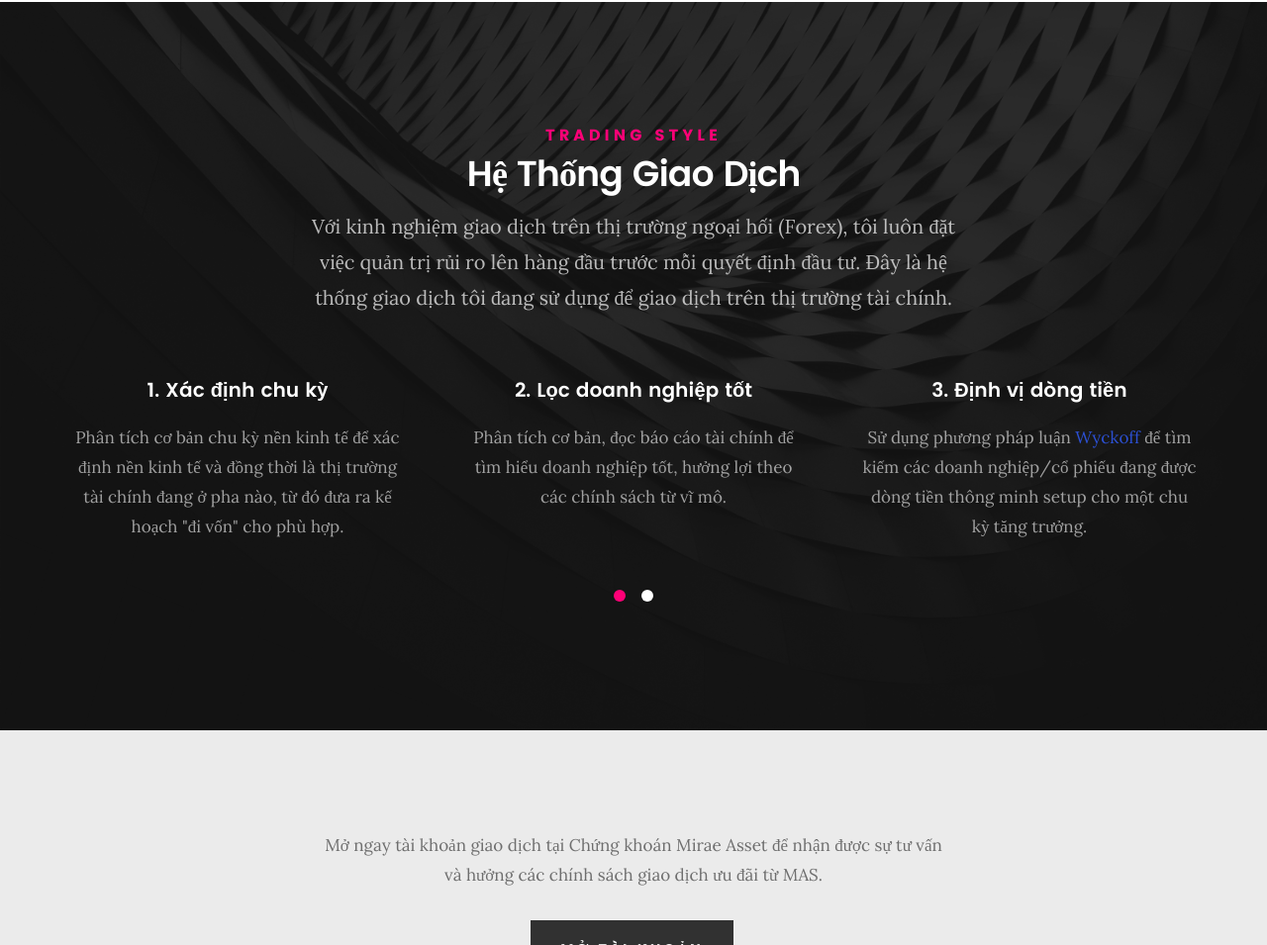
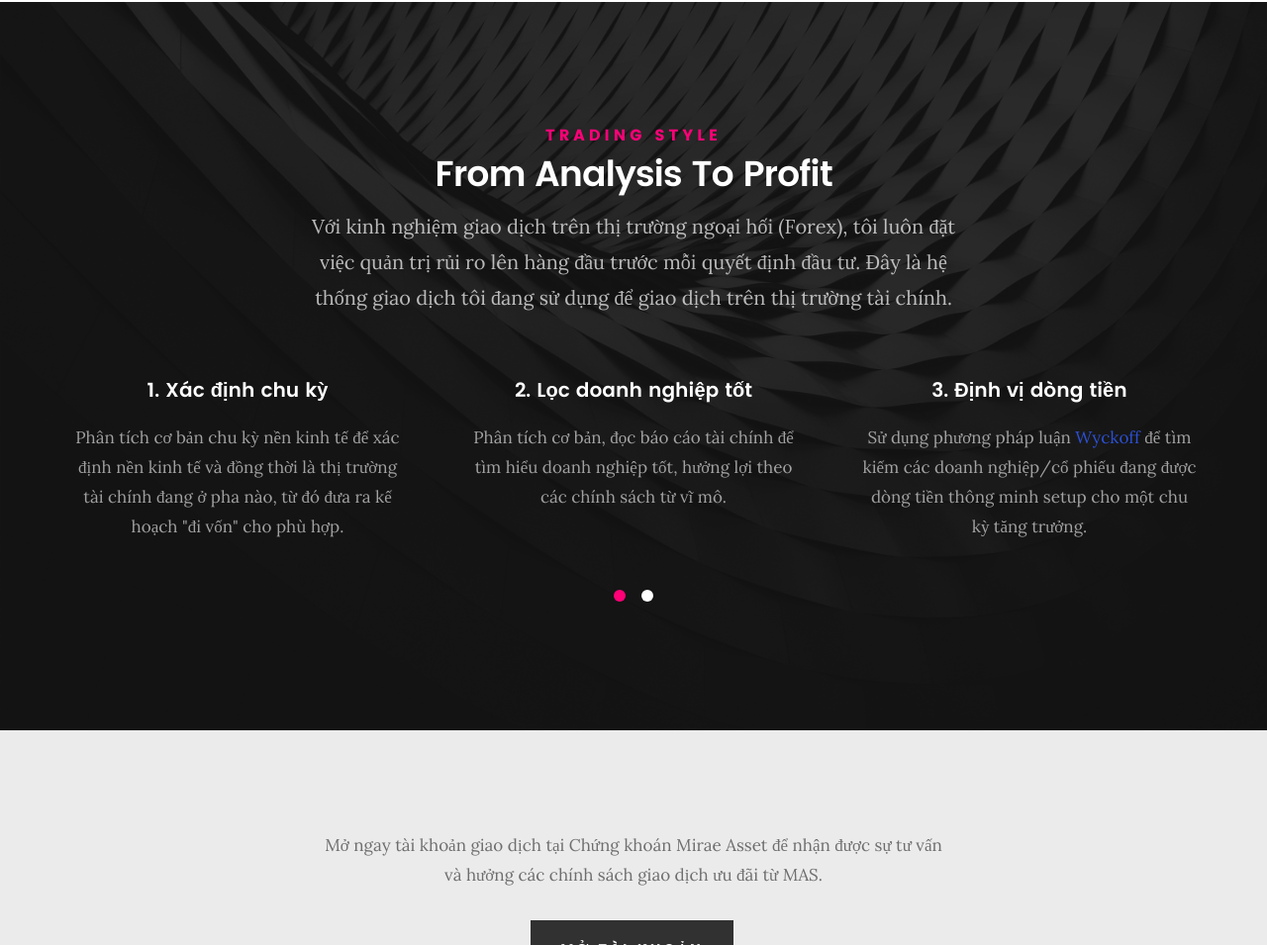
Before and after one commit to nmtoan251998/contact-point, a plain HTML site: page index.html in a window 1280 px wide. Shown: the part 1596-2551 px from the top of the page at 99% size. Drawn offline with Linux system fonts and the light colour scheme; files whose address does not match are found by name.

Commit message:
update trading style

```diff
--- a/index.html
+++ b/index.html
@@ -134,7 +134,7 @@
 	   <div class="col-twelve">
 
 		   <h5>Trading Style</h5>
-		   <h1>Hệ Thống Giao Dịch</h1>
+		   <h1>From Analysis To Profit</h1>
 
 		   <p class="lead">Với kinh nghiệm giao dịch trên thị trường ngoại hối (Forex), tôi luôn đặt việc quản trị rủi ro lên hàng đầu trước mỗi quyết định đầu tư. Đây là hệ thống giao dịch tôi đang sử dụng để giao dịch trên thị trường tài chính.</p>
 
```
